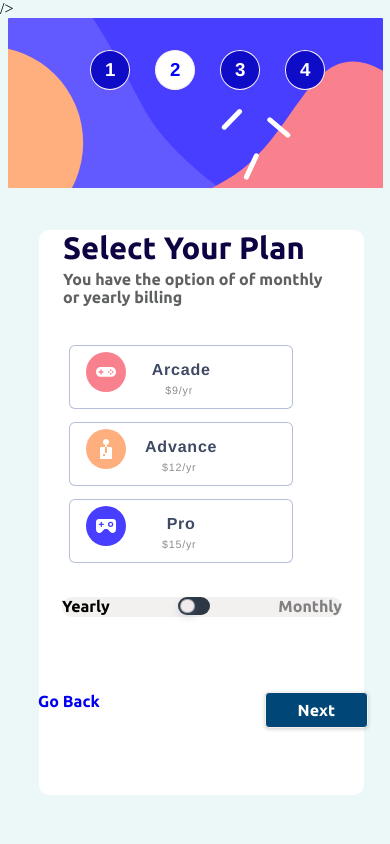
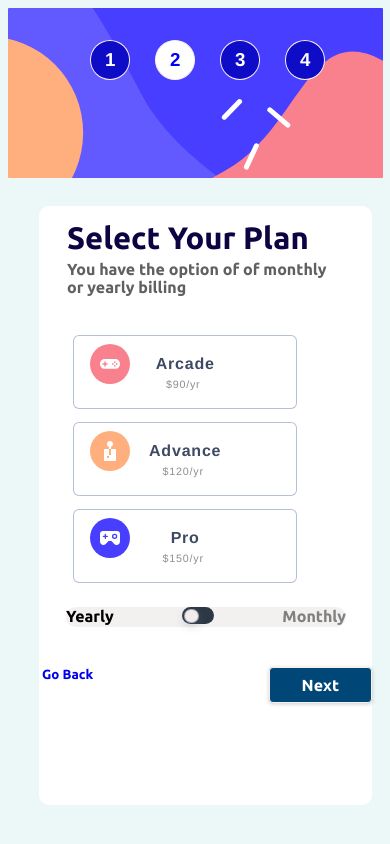
Before and after one commit to matthew-ladipo/multi-step-form-page, a React (Create React App) app: page /step2 in a window 390 px wide. Shown: the top 844 px of the page. Built offline with nearby package versions, Linux system fonts and the light colour scheme; a web font is replaced by a local one.

Commit message:
price option commit

```diff
--- a/src/index.css
+++ b/src/index.css
@@ -10,7 +10,7 @@ body{
 .sub-box{
   width: 750px;
   font-family: "Ubuntu", sans-serif;
-  margin: 0 auto;
+  margin: 2% auto;
   border-radius: 10px;
   display: flex;
   height: 90vh;
--- a/src/layouts/step1/step1.module.css
+++ b/src/layouts/step1/step1.module.css
@@ -116,6 +116,10 @@
   .control label{
     margin: 0 -24px;
   }
+  .control p{
+    margin: 0 -23px;
+    width: 100px;
+  }
   .actions{
     margin: 100px  -115px;
 
--- a/src/layouts/step2/step2.jsx
+++ b/src/layouts/step2/step2.jsx
@@ -5,14 +5,38 @@ import { useEffect, useState } from "react";
 import { Link } from "react-router-dom";
 
 const Step2 = () => {
+  // const monthPrices = ['$9/yr', '$12/yr', '$15/yr']
+  // const yearPrices = ['$90/yr', '$120/yr', '$150/yr']
 
-const [select, setSelect] = useState(false)
+  const [billingType, setBillingType] = useState(false);
+  const [choose, setChoose] = useState(false);
 
-    function switchPlans () {
-       setSelect(prev => !prev)
+  function switchPlans(e) {
+    setBillingType(e.target.checked);
+  }
+
+  const renderBillingType = () => {
+    switch (billingType) {
+      case false:
+        return {
+          planPrice: {
+            price1: "$90/yr",
+            price2: "$120/yr",
+            price3: "$150/yr",
+          },
+        };
+      case true:
+        return {
+          planPrice: {
+            price1: "$9/yr",
+            price2: "$12/yr",
+            price3: "$15/yr",
+          },
+        };
+      default:
+        break;
     }
-const [choose, setChoose] = useState(false)
-
+  };
 
   useEffect(() => {
     Aos.init({ duration: 1000 });
@@ -29,7 +53,12 @@ const [choose, setChoose] = useState(false)
           <div className={style.mydict}>
             <div>
               <label>
-                <input type="radio" name="radio" value={choose} onChange={() => setChoose(true)}/>
+                <input
+                  type="radio"
+                  name="radio"
+                  value={choose}
+                  onChange={() => setChoose(true)}
+                />
                 <span>
                   <svg
                     xmlns="http://www.w3.org/2000/svg"
@@ -48,11 +77,17 @@ const [choose, setChoose] = useState(false)
                   </svg>
                   <br />
                   <h4>Arcade</h4>
-                <h6 >$9/yr</h6>
+                  <h6>{renderBillingType().planPrice.price1}</h6>
+                  <p>{billingType ? "2 months free" : ""}</p>
                 </span>
               </label>
               <label>
-              <input type="radio" name="radio" value={choose} onChange={() => setChoose(true)}/>
+                <input
+                  type="radio"
+                  name="radio"
+                  value={choose}
+                  onChange={() => setChoose(true)}
+                />
                 <span>
                   <svg
                     xmlns="http://www.w3.org/2000/svg"
@@ -71,11 +106,17 @@ const [choose, setChoose] = useState(false)
                   </svg>
                   <br />
                   <h4>Advance</h4>
-                  <h6 >$12/yr</h6>
+                  <h6>{renderBillingType().planPrice.price2}</h6>
+                  <p>{billingType ? "2 months free" : ""}</p>
                 </span>
               </label>
               <label>
-              <input type="radio" name="radio" value={choose} onChange={() => setChoose(true)}/>
+                <input
+                  type="radio"
+                  name="radio"
+                  value={choose}
+                  onChange={() => setChoose(true)}
+                />
 
                 <span>
                   <svg
@@ -94,9 +135,9 @@ const [choose, setChoose] = useState(false)
                     </g>
                   </svg>
                   <br />
-                  <h4 >Pro</h4>
-                  <h6 >$15/yr</h6>
-
+                  <h4>Pro</h4>
+                  <h6>{renderBillingType().planPrice.price3}</h6>
+                  <p>{billingType ? "2 months free" : ""}</p>
                 </span>
               </label>
             </div>
@@ -104,17 +145,23 @@ const [choose, setChoose] = useState(false)
 
           <div>
             <div className={style.toggle}>
-              <h4 style={{ color: select &&  'gray'  }}>Yearly</h4>
-              <input className={style.switch} type="checkbox"  onClick={switchPlans} />
-              <h4 style={{ color: !select  &&  'gray'  }}>Monthly</h4>
+              <h4 style={{ color: billingType && "gray" }}>Yearly</h4>
+              <input
+                className={style.switch}
+                type="checkbox"
+                onChange={switchPlans}
+              />
+              <h4 style={{ color: !billingType && "gray" }}>Monthly</h4>
             </div>
           </div>
 
           <div>
             <div className={style.navbtn}>
-              <h4>
-                <Link to="/">Go Back</Link>
-              </h4>
+              <h5>
+                <Link to="/" style={{ textDecoration: "none" }}>
+                  Go Back
+                </Link>
+              </h5>
               <Link to="/step3">
                 {" "}
                 <button>Next</button>
--- a/src/layouts/step2/step2.module.css
+++ b/src/layouts/step2/step2.module.css
@@ -60,7 +60,7 @@ label span {
   padding: 0.375em 0.7em;
   position: relative;
   width: 80px;
-  height: 120px;
+  height: 100%;
   margin-left: 0.0622em;
   box-shadow: 0 0 0 0.0625em #b5bfd9;
   letter-spacing: 0.05em;
@@ -81,7 +81,10 @@ label span h4 {
 label span h6 {
   margin-right: 45px;
 }
-
+label span p{
+  font-size: 9px;
+  margin-right: 13px;
+}
 /* label:first-child span {
   border-radius: .375em 0 0 .375em;
 }
@@ -189,6 +192,7 @@ label:last-child span {
   }
 
   .subdetails {
+    padding: 4px;
     position: relative;
     justify-content: center;
     border-radius: 10px;
@@ -196,15 +200,14 @@ label:last-child span {
     width: 325px;
     /* margin-left: 3.8rem; */
     z-index: 6;
-    top: -320px;
-    height: 67vh;
+    top: -334px;
+    height: 70vh;
   }
   .info {
     margin-top: 10px;
   }
   .mydict div {
     display: grid;
-
     width: 32px;
     /* height: 420px; */
   }
@@ -212,12 +215,12 @@ label:last-child span {
     margin-bottom: 15px;
   }
   label span {
-    height: 50px;
+    height: 60px;
     width: 200px;
   }
 
   label span svg {
-    margin: -15px 0;
+    margin: -13px 0;
     margin-right: 150px;
     height: 70px;
   }
@@ -232,12 +235,19 @@ label:last-child span {
 
     margin-right: 24px;
   }
+  label span p{
+    position: relative;
+     height: 10px;
+     width: 80px;
+     margin-left: 60px;
+     top: -37px;
+  }
   .toggle {
-    margin: 20px 0;
+    margin: 10px 0;
     margin-left: 23px;
   }
   .navbtn {
-    margin: 55px -1px;
+    margin: 30px -1px;
     width: 330px;
   }
 }
--- a/src/layouts/step3/step3.jsx
+++ b/src/layouts/step3/step3.jsx
@@ -48,15 +48,14 @@ const Step3 = () => {
             <h5 className={classes.analysis}>+50$/m</h5>
           </label>
           <div className={classes.navbtn3}>
-            <h5>
+            <h5 >
               {" "}
-              <Link to='/step2'><a>Go Back</a></Link>
+              <Link to='/step2' style={{ textDecoration: 'none' }}><a>Go Back</a></Link>
             </h5>
 
             <Link to='/step4'><button>
             Next
             </button></Link>
-
           </div>
         </div>
         </div>
--- a/src/layouts/step3/step3.module.css
+++ b/src/layouts/step3/step3.module.css
@@ -41,6 +41,7 @@
   width: 365px;
   display: flex;
   justify-content: space-between;
+  text-decoration: none;
 }
 
 .navbtn3 button {
```
Also changed, not shown: public/index.html (+1 -23 lines).
